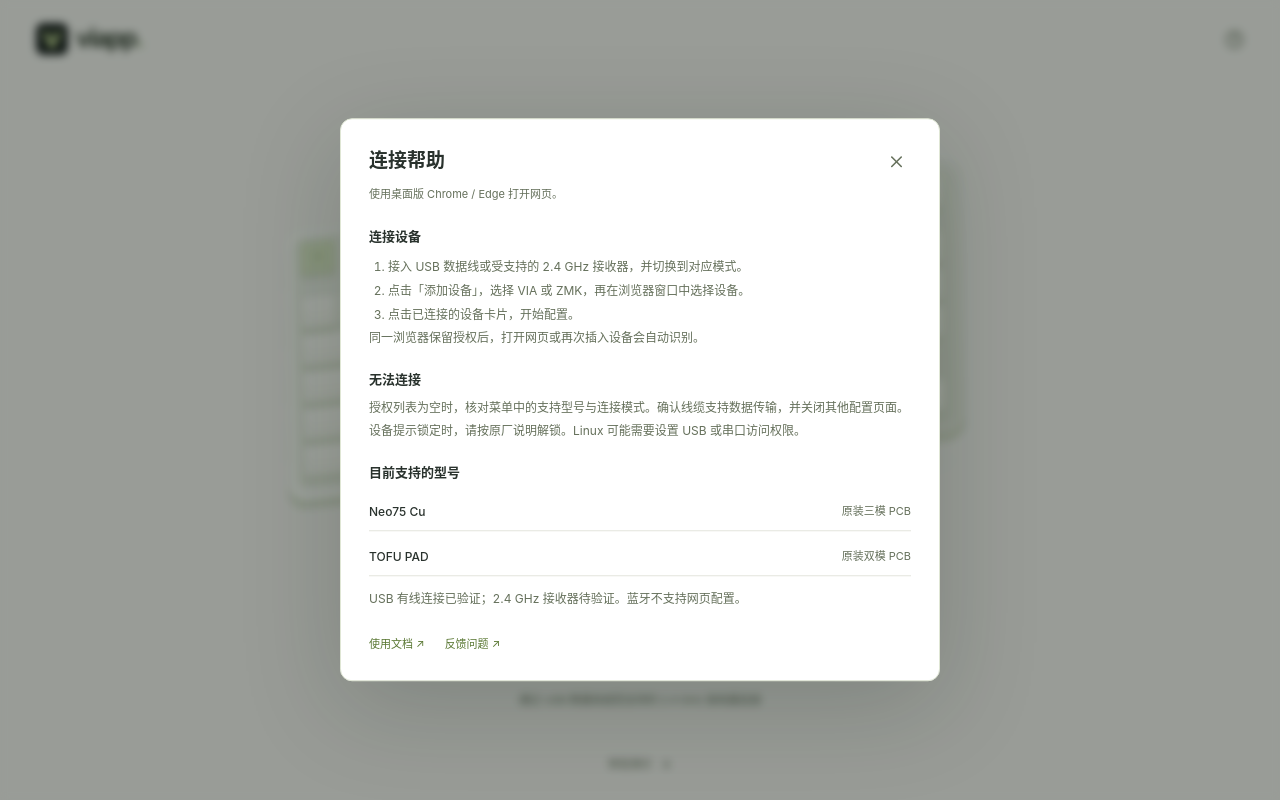
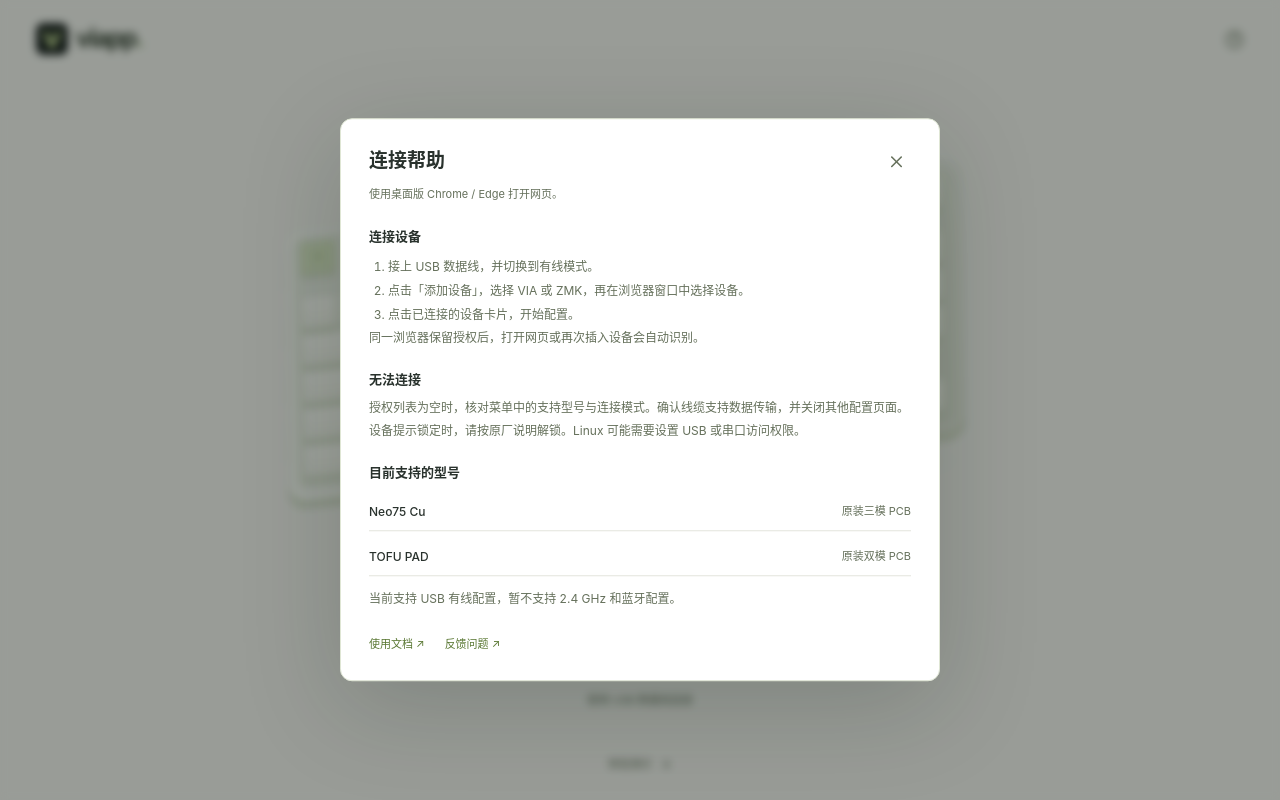
Before and after one commit to ZackLeo219/viapp, a React (Vite) app: page / in a window 1280 px wide. Both pictures are taken after a click on the button "连接帮助". Built offline with nearby package versions, Linux system fonts and the light colour scheme.

Commit message:
fix: clarify verified USB configuration support

```diff
--- a/package.json
+++ b/package.json
@@ -1,6 +1,6 @@
 {
   "name": "viapp",
-  "version": "0.4.0",
+  "version": "0.4.1",
   "private": true,
   "type": "module",
   "packageManager": "pnpm@10.33.0",
--- a/src/App.tsx
+++ b/src/App.tsx
@@ -535,7 +535,7 @@
         <div className="help-content">
           <h3>连接设备</h3>
           <ol>
-            <li>接入 USB 数据线或受支持的 2.4 GHz 接收器，并切换到对应模式。</li>
+            <li>接上 USB 数据线，并切换到有线模式。</li>
             <li>点击「添加设备」，选择 VIA 或 ZMK，再在浏览器窗口中选择设备。</li>
             <li>点击已连接的设备卡片，开始配置。</li>
           </ol>
@@ -556,7 +556,7 @@
               <span>原装双模 PCB</span>
             </li>
           </ul>
-          <p>USB 有线连接已验证；2.4 GHz 接收器待验证。蓝牙不支持网页配置。</p>
+          <p>当前支持 USB 有线配置，暂不支持 2.4 GHz 和蓝牙配置。</p>
           <div className="help-links">
             <a href="https://github.com/ZackLeo219/viapp#使用" target="_blank" rel="noreferrer">
               使用文档 ↗
@@ -638,7 +638,7 @@
       <div className="hub-connect">
         <DeviceConnect busy={busy} onConnect={s.authorize} />
         {!devices.length && <h2>请连接设备</h2>}
-        <p>通过 USB 数据线或受支持的 2.4 GHz 接收器连接</p>
+        <p>使用 USB 数据线连接</p>
       </div>
       <div className="hub-bottom">
         <button onClick={onDemo} disabled={busy}>
```
Also changed, not shown: 2 other files (tests, documents, lock files or other folders).
